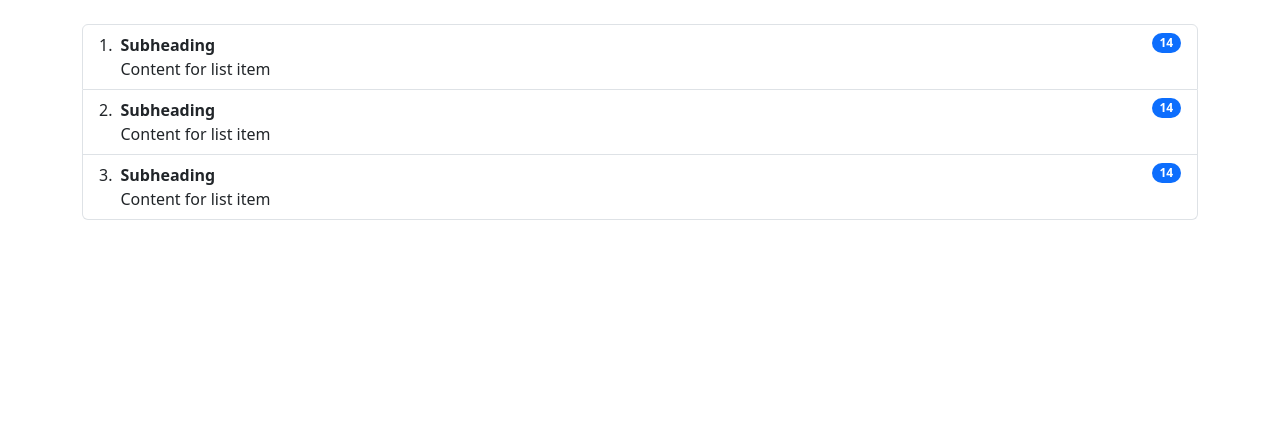
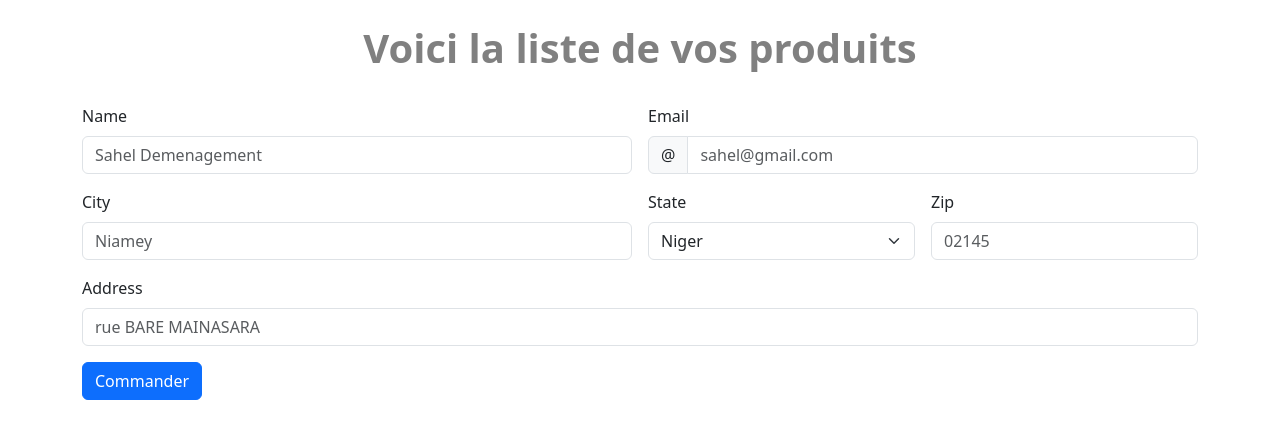
Before and after one commit to esca096/DIGITAL-SHOP, a Django app: page /checkout in a window 1280 px wide. Shown: the part 56-495 px from the top of the page. Run offline with Django 5.2, Linux system fonts and the light colour scheme.

Commit message:
sixth commit

```diff
--- a/shop/admin.py
+++ b/shop/admin.py
@@ -1,5 +1,5 @@
 from django.contrib import admin
-from shop.models import Category, Product
+from shop.models import Category, Product, Commande
 # Register your models here.
 
 
@@ -8,3 +8,4 @@ class AdminProduct(admin.ModelAdmin):
 
 admin.site.register(Category)
 admin.site.register(Product, AdminProduct)
+admin.site.register(Commande)
--- a/shop/views.py
+++ b/shop/views.py
@@ -1,5 +1,5 @@
 from django.shortcuts import render
-from .models import Product
+from .models import Product, Commande
 
 from django.core.paginator import Paginator
 # Create your views here.
@@ -28,4 +28,13 @@ def product_details(request, myid):
 
 
 def Checkout(request):
+    if request.method == 'POST':
+        nom = request.POST.get('nom')
+        email = request.POST.get('email')
+        ville = request.POST.get('ville')
+        pays = request.POST.get('pays')
+        zipcode = request.POST.get('zipcode')
+        address = request.POST.get('address')
+        com = Commande(nom=nom, email=email, ville=ville, pays=pays, zipcode=zipcode, address=address)
+        com.save()
     return render(request, 'products/checkout.html')
--- a/templates/products/checkout.html
+++ b/templates/products/checkout.html
@@ -5,30 +5,95 @@
     <div class="container">
         <div class="row">
             <div class="col-md-12">
-                <ol class="list-group list-group-numbered">
-                    <li class="list-group-item d-flex justify-content-between align-items-start">
-                      <div class="ms-2 me-auto">
-                        <div class="fw-bold">Subheading</div>
-                        Content for list item
-                      </div>
-                      <span class="badge text-bg-primary rounded-pill">14</span>
-                    </li>
-                    <li class="list-group-item d-flex justify-content-between align-items-start">
-                      <div class="ms-2 me-auto">
-                        <div class="fw-bold">Subheading</div>
-                        Content for list item
-                      </div>
-                      <span class="badge text-bg-primary rounded-pill">14</span>
-                    </li>
-                    <li class="list-group-item d-flex justify-content-between align-items-start">
-                      <div class="ms-2 me-auto">
-                        <div class="fw-bold">Subheading</div>
-                        Content for list item
-                      </div>
-                      <span class="badge text-bg-primary rounded-pill">14</span>
-                    </li>
-                  </ol>
+                <ol class="list-group list-group-numbered" id="item-list">
+                  <h1 class="fw-bold text-center" style="color: grey;">Voici la liste de vos produits</h1>
+                </ol>
             </div>
-        </div>
+        </div><br>
+
+        <form method="post" class="row g-3 needs-validation" novalidate>
+          {% csrf_token %}
+          <div class="col-md-6">
+            <label for="validationCustom01" class="form-label">Name</label>
+            <input type="text" class="form-control" id="nom" name="nom"  required placeholder="Sahel Demenagement">
+            <div class="valid-feedback">
+              Looks good!
+            </div>
+          </div>
+          <div class="col-md-6">
+            <label for="validationCustomEmail" class="form-label">Email</label>
+            <div class="input-group has-validation">
+              <span class="input-group-text" id="inputGroupPrepend">@</span>
+              <input type="email" class="form-control" id="email" name="email" placeholder="sahel@gmail.com" aria-describedby="inputGroupPrepend" required>
+              <div class="invalid-feedback">
+                Please choose a Email.
+              </div>
+            </div>
+          </div>
+          <div class="col-md-6">
+            <label for="validationCustom03" class="form-label">City</label>
+            <input type="text" class="form-control" id="ville" placeholder="Niamey" name="ville" required>
+            <div class="invalid-feedback">
+              Please provide a valid city.
+            </div>
+          </div>
+          <div class="col-md-3">
+            <label for="validationCustom04" class="form-label">State</label>
+            <select class="form-select" id="pays" name="pays" required>
+              <option selected disabled value="">Niger</option>
+              <option>TOGO</option>
+              <option>MAROC</option>
+              <option>TOGO</option>
+            </select>
+            <div class="invalid-feedback">
+              Please select a valid state.
+            </div>
+          </div>
+          <div class="col-md-3">
+            <label for="validationCustom05" class="form-label">Zip</label>
+            <input name="zipcode" type="text" class="form-control" placeholder="02145" id="zipcode" required>
+            <div class="invalid-feedback">
+              Please provide a valid zip.
+            </div>
+          </div>
+          <div class="col-md-12">
+            <label for="validationCustom05" class="form-label">Address</label>
+            <input name="address" type="text" class="form-control" id="address" placeholder="rue BARE MAINASARA" required>
+            <div class="invalid-feedback">
+              Please provide a valid Address.
+            </div>
+          </div>
+          <div class="col-12">
+            <button class="btn btn-primary" type="submit">Commander</button>
+          </div>
+        </form>
     </div>
+
+
 {% endblock content %}
+
+{% block js %}
+
+    <script type="text/javascript">
+
+      if(localStorage.getItem('panier')==null){
+        var panier = {};
+      }else{
+        panier = JSON.parse(localStorage.getItem('panier'));
+      }
+      for(item in panier){
+        let nom = panier[item][1];
+        let quantite = panier[item][0];
+        let itemString = `<li class="list-group-item d-flex justify-content-between align-items-start">
+                            <div class="ms-2 me-auto">
+                              <div class="fw-bold">${nom}</div>
+                            </div>
+                            <span class="badge text-bg-primary rounded-pill">QTE :${quantite}</span>
+                          </li>`;
+                          $('#item-list').append(itemString);
+      }
+
+
+    </script>
+
+{% endblock js %}
```
Also changed, not shown: shop/models.py (+17 -0 lines), templates/products/index.html (+9 -4 lines), db.sqlite3, shop/migrations/0003_commande.py (added).
